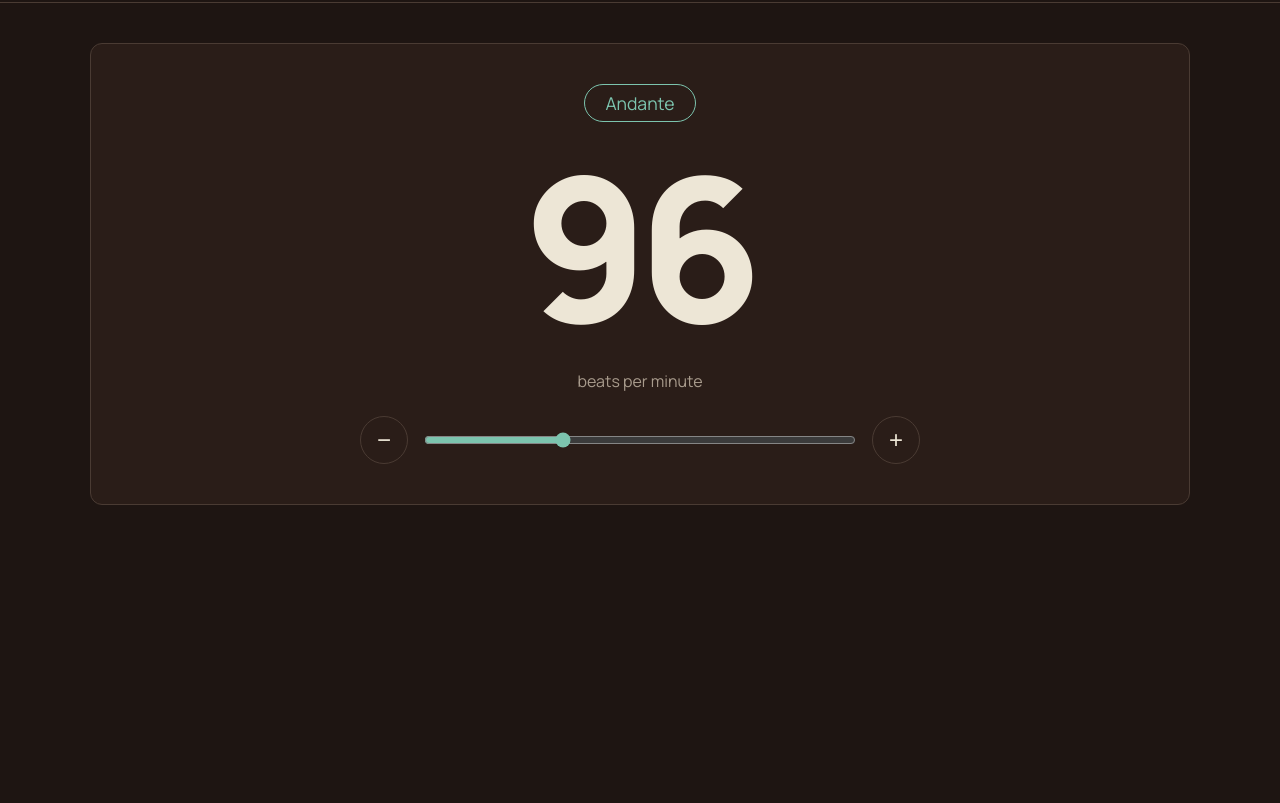
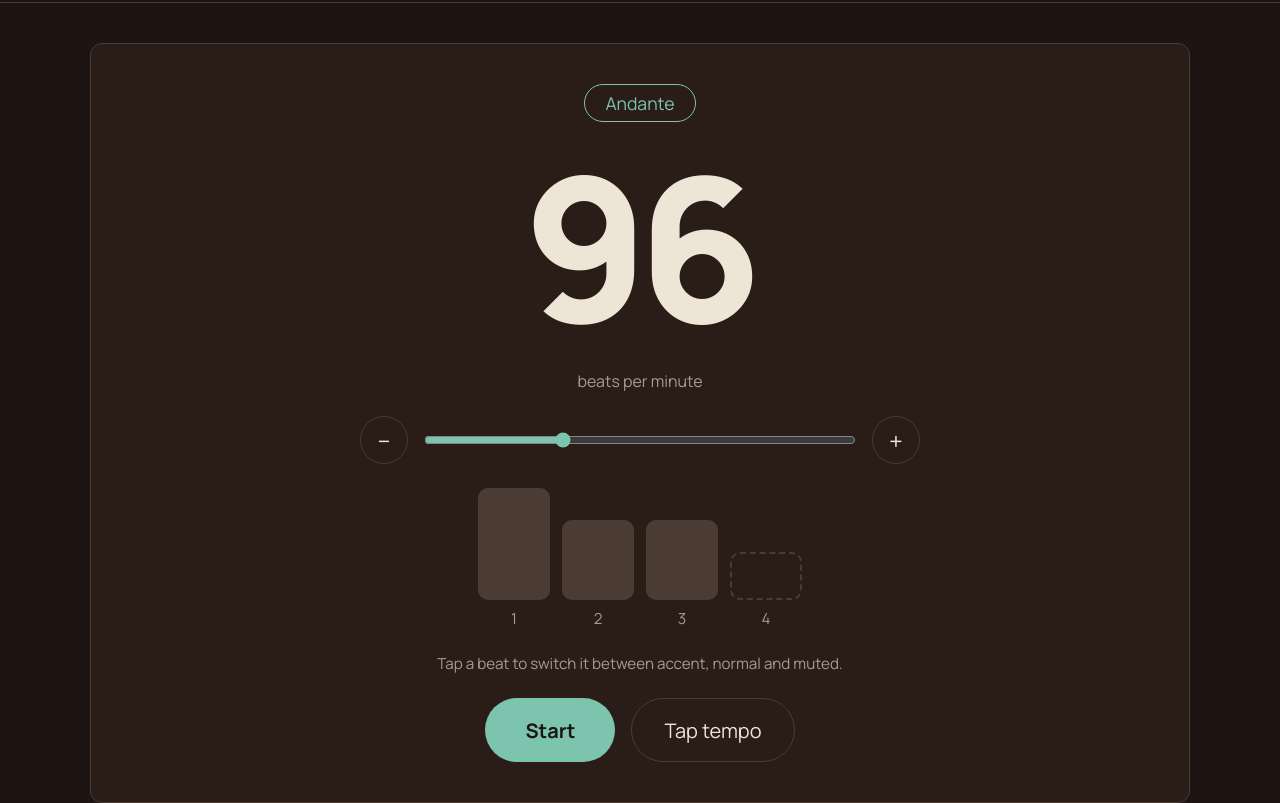
Before and after one commit to atharvasapre07/Rosewood, a plain HTML site: page metronome.html in a window 1280 px wide. Shown: the part 72-875 px from the top of the page. Before the commit the page ends 800 px from the top, so only its background shows below. Drawn offline with Linux system fonts and the light colour scheme.

Commit message:
Styled beat boxes and action buttons

```diff
--- a/css/styles.css
+++ b/css/styles.css
@@ -18,6 +18,10 @@ body {
     margin: 0;
     color: var(--text);
     font-family: 'Manrope', sans-serif;
+}
+
+button {
+    font-family: inherit;
 }
 
 .site-header {
@@ -243,3 +247,74 @@ body {
     flex: 1;
     accent-color: var(--accent);
 }
+
+.beats{
+    display: flex;
+    align-items: flex-end;
+    gap: 12px;
+}
+
+.beat {
+    display: flex;
+    flex-direction: column;
+    align-items: center;
+    gap: 8px;
+}
+
+.beat-btn{
+    width: 72px;
+    border: 0;
+    border-radius: 10px;
+    background: var(--line);
+    cursor: pointer;
+    transition: height 0.2s ease;
+}
+
+.beat-btn[data-state="accent"] { height: 112px; }
+.beat-btn[data-state="normal"] { height: 80px; }
+
+.beat-btn[data-state="muted"] {
+    height: 48px;
+    background: transparent;
+    border: 2px dashed var(--line);
+}
+
+.beat-number,
+.beats-hint {
+    color: var(--muted);
+    font-size: 0.95rem;
+}
+
+.actions {
+    display: flex;
+    flex-wrap: wrap;
+    justify-content: center;
+    gap: 16px;
+}
+
+.btn-start,
+.btn-tap {
+    height: 64px;
+    border-radius: 32px;
+    font-size: 1.25rem;
+    cursor: pointer;
+}
+
+.btn-start {
+    padding: 0 40px;
+    border: 0;
+    background: var(--accent);
+    color: var(--bg);
+    font-weight: 700;
+}
+
+.btn-tap {
+    padding: 0 32px;
+    border: 1px solid var(--line);
+    background: transparent;
+    color: var(--text);
+}
+
+.btn-tap:hover {
+    border-color: var(--muted);
+}
--- a/metronome.html
+++ b/metronome.html
@@ -40,6 +40,30 @@
                     aria-label="Tempo in beats per minute">
                 <button class="step-btn" aria-label="Increase tempo">+</button>
             </div>
+            <div class="beats">
+                <div class="beat">
+                    <button class="beat-btn" data-state="accent" aria-label="Beat 1, accent"></button>
+                    <span class="beat-number">1</span>
+                </div>
+                <div class="beat">
+                    <button class="beat-btn" data-state="normal" aria-label="Beat 2, normal"></button>
+                    <span class="beat-number">2</span>
+                </div>
+                <div class="beat">
+                    <button class="beat-btn" data-state="normal" aria-label="Beat 3, normal"></button>
+                    <span class="beat-number">3</span>
+                </div>
+                <div class="beat">
+                    <button class="beat-btn" data-state="muted" aria-label="Beat 4, muted"></button>
+                    <span class="beat-number">4</span>
+                </div>
+            </div>
+            <p class="beats-hint">Tap a beat to switch it between accent, normal and muted.</p>
+
+            <div class="actions">
+                <button class="btn-start">Start</button>
+                <button class="btn-tap">Tap tempo</button>
+            </div>
         </section>
     </main>
 </body>
```
